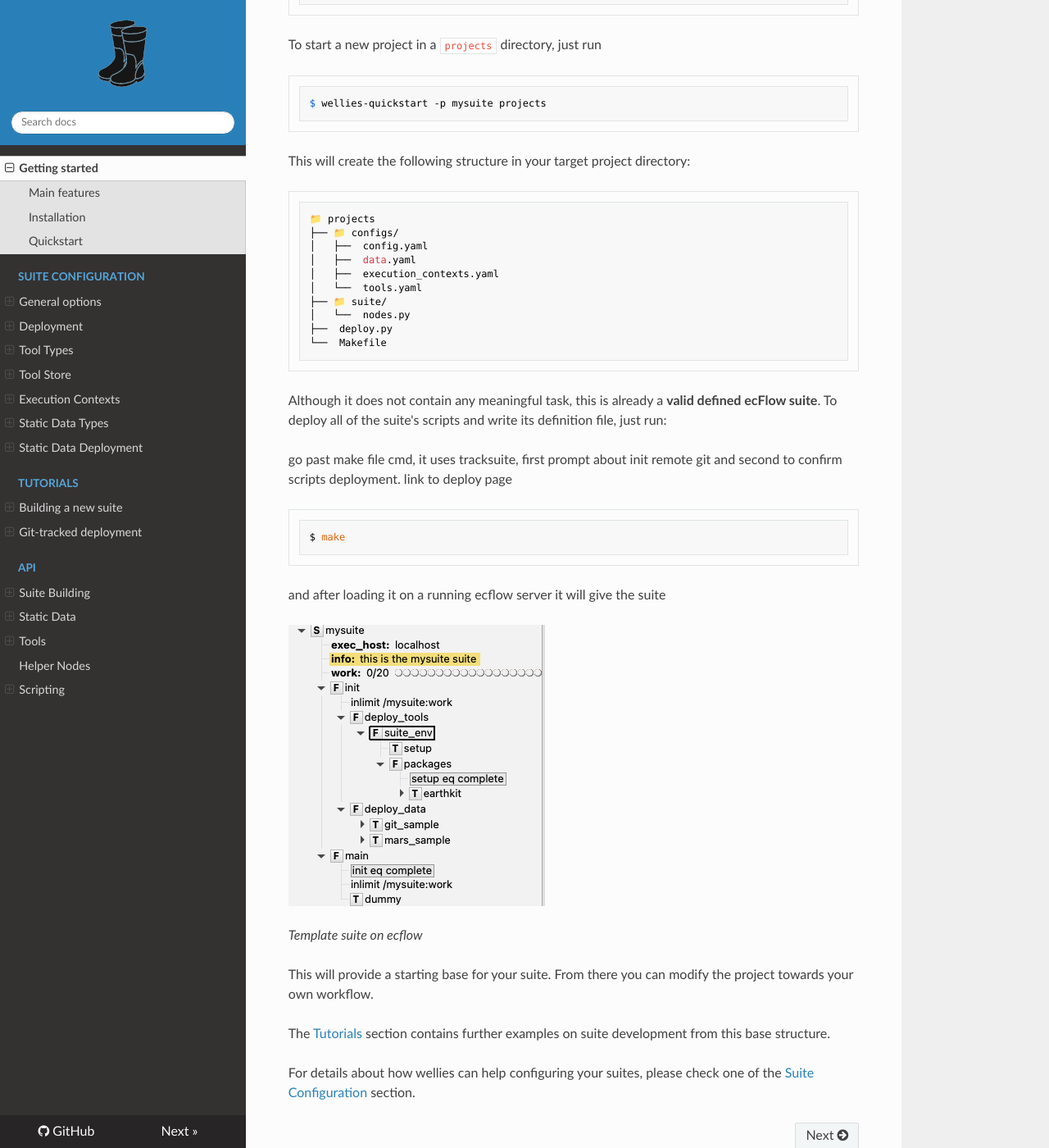
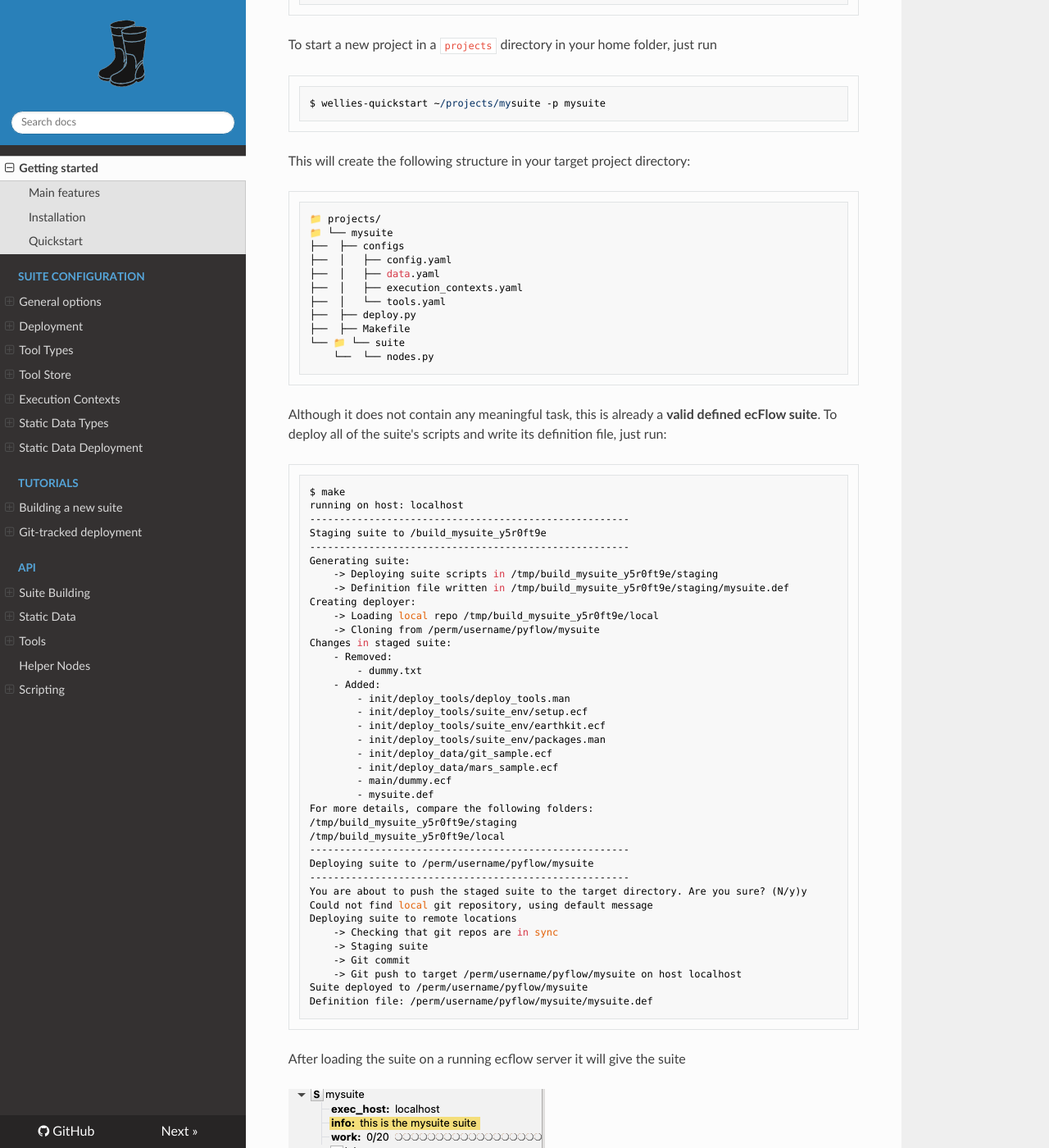
Before and after one commit to ecmwf/pyflow-wellies, an MkDocs documentation site: the page built from docs/index.md, in a window 1280 px wide and 1400 px high, scrolled down 963 px. Shown: the whole window at 82% size. Built offline with MkDocs 1.6.1, drawn with Linux system fonts in a browser that asks for light colours; nearby versions of some CDN libraries; some of the changed text lies outside the part shown.

Commit message:
Update to quickstart on home

````diff
--- a/docs/index.md
+++ b/docs/index.md
@@ -25,10 +25,10 @@ changes control for multi-users and remote deployment environments.
 Wellies is a pure python package, so installation from source is straightforward
 with `pip`
 
-```shell
-git clone ssh://git@git.ecmwf.int/ecflow/wellies.git
-cd wellies
-pip install .
+```console
+$ git clone ssh://git@git.ecmwf.int/ecflow/wellies.git
+$ cd wellies
+$ pip install .
 ```
 
 ## Quickstart
@@ -45,47 +45,82 @@ help_message = help_message.replace("mkdocs", "wellies-quickstart")
 print(f"```\n{help_message}\n```")
 ```
 
-To start a new project in a `projects` directory, just run
+To start a new project in a `projects` directory in your home folder, just run
 
-```shell
-$ wellies-quickstart -p mysuite projects
+```console
+$ wellies-quickstart ~/projects/mysuite -p mysuite
 ```
 
 This will create the following structure in your target project directory:
 
 ```tree
-projects
-    configs/
-        config.yaml
-        data.yaml
-        execution_contexts.yaml
-        tools.yaml
-    suite/
-        nodes.py
-    deploy.py
-    Makefile
+projects/
+└── mysuite
+    ├── configs
+    │   ├── config.yaml
+    │   ├── data.yaml
+    │   ├── execution_contexts.yaml
+    │   └── tools.yaml
+    ├── deploy.py
+    ├── Makefile
+    └── suite
+        └── nodes.py
 ```
 
 Although it does not contain any meaningful task, this is already a **valid
 defined ecFlow suite**. To deploy all of the suite's scripts and write its definition file, just run:
 
-go past make file cmd, it uses tracksuite, first prompt about init remote git and second to confirm scripts deployment. link to deploy page
-
-```bash
+```console
 $ make
+running on host: localhost
+------------------------------------------------------
+Staging suite to /build_mysuite_y5r0ft9e
+------------------------------------------------------
+Generating suite:
+    -> Deploying suite scripts in /tmp/build_mysuite_y5r0ft9e/staging
+    -> Definition file written in /tmp/build_mysuite_y5r0ft9e/staging/mysuite.def
+Creating deployer:
+    -> Loading local repo /tmp/build_mysuite_y5r0ft9e/local
+    -> Cloning from /perm/username/pyflow/mysuite
+Changes in staged suite:
+    - Removed:
+        - dummy.txt
+    - Added:
+        - init/deploy_tools/deploy_tools.man
+        - init/deploy_tools/suite_env/setup.ecf
+        - init/deploy_tools/suite_env/earthkit.ecf
+        - init/deploy_tools/suite_env/packages.man
+        - init/deploy_data/git_sample.ecf
+        - init/deploy_data/mars_sample.ecf
+        - main/dummy.ecf
+        - mysuite.def
+For more details, compare the following folders:
+/tmp/build_mysuite_y5r0ft9e/staging
+/tmp/build_mysuite_y5r0ft9e/local
+------------------------------------------------------
+Deploying suite to /perm/username/pyflow/mysuite
+------------------------------------------------------
+You are about to push the staged suite to the target directory. Are you sure? (N/y)y
+Could not find local git repository, using default message
+Deploying suite to remote locations
+    -> Checking that git repos are in sync
+    -> Staging suite
+    -> Git commit
+    -> Git push to target /perm/username/pyflow/mysuite on host localhost
+Suite deployed to /perm/username/pyflow/mysuite
+Definition file: /perm/username/pyflow/mysuite/mysuite.def
 ```
 
-and after loading it on a running ecflow server it will give the suite
+After loading the suite on a running ecflow server it will give the suite
 
 ![Template suite](img/mysuite.png)
-
-*Template suite on ecflow*
 
 This will provide a starting base for your suite. From there you can modify the
 project towards your own workflow.
 
+### Next
+
 The [Tutorials](quickstart_guide.md) section contains further examples on suite
 development from this base structure.
 
-For details about how wellies can help configuring your suites, please check one
-of the [Suite Configuration](configurations.md) section.
+For details about how wellies can help configuring your suites, please check one of the [Suite Configuration](configurations.md) sections.
````
